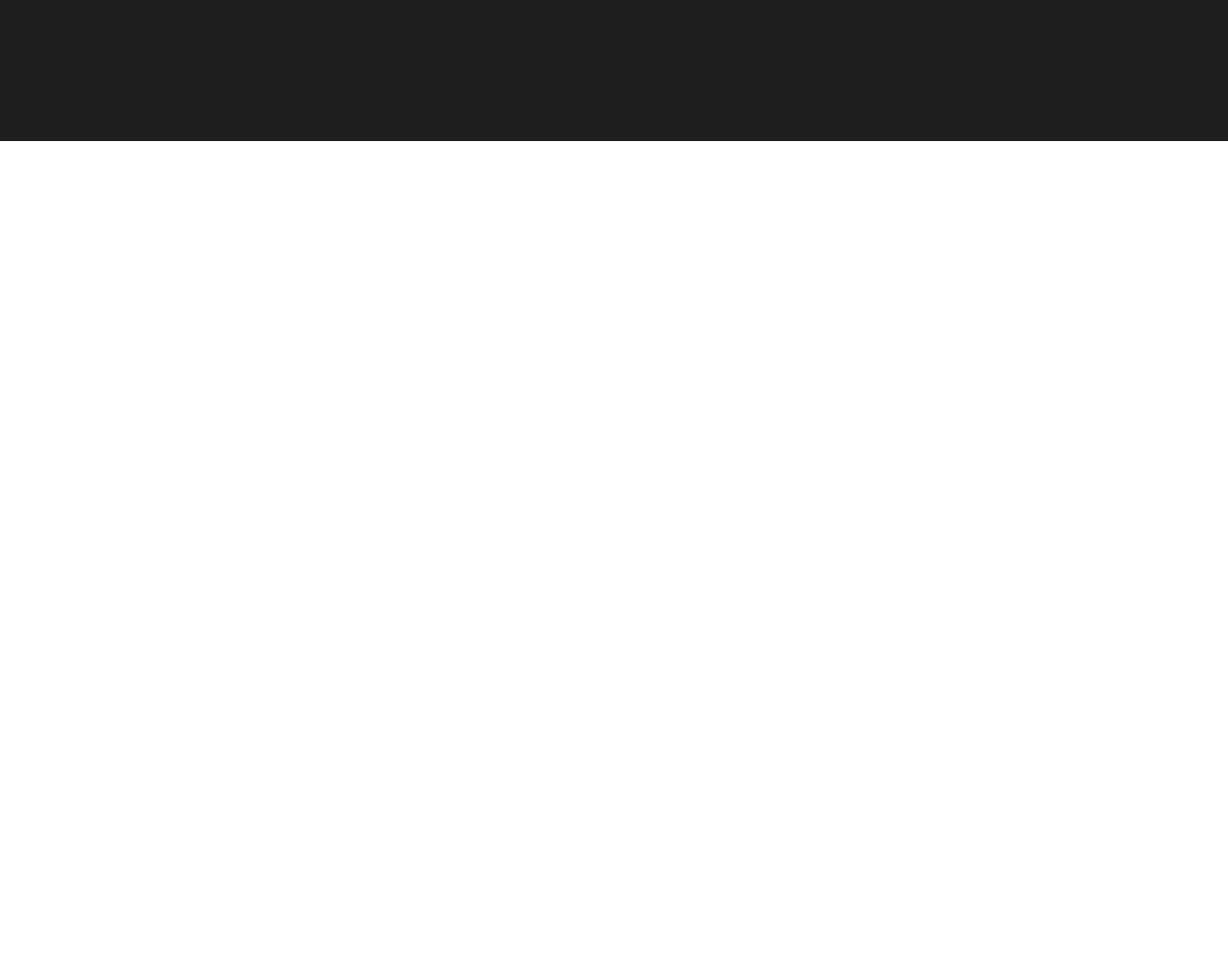
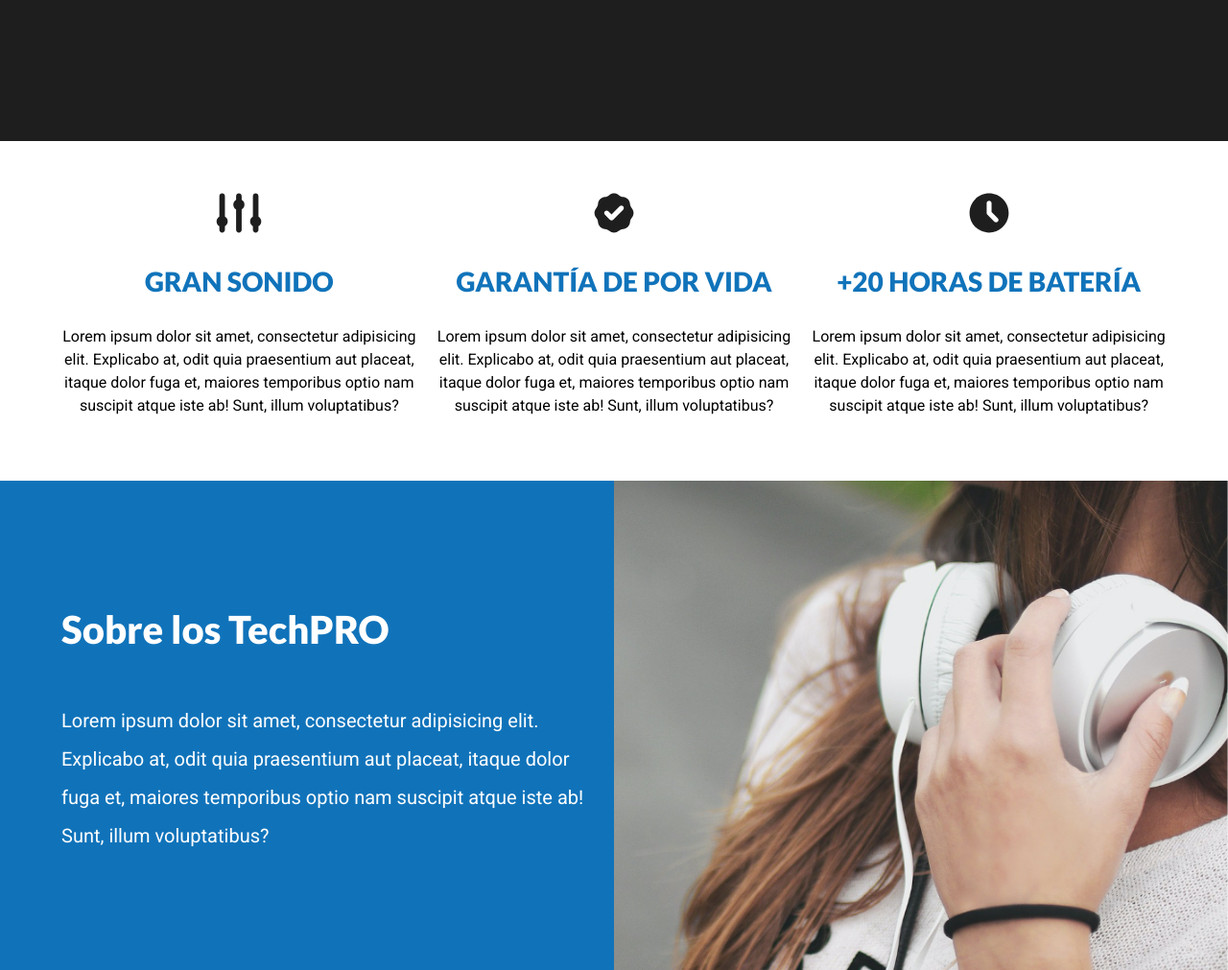
Before and after one commit to Juany313/Tienda-Audifonos, a plain HTML site: page index.html in a window 1280 px wide. Shown: the part 538-1549 px from the top of the page at 96% size. Before the commit the page ends 800 px from the top, so only its background shows below. Drawn offline with Linux system fonts and the light colour scheme.

Commit message:
Section Sobre-Tech-Pro

```diff
--- a/css/styles.css
+++ b/css/styles.css
@@ -127,3 +127,93 @@
     font-size: 6rem;
     font-weight: 900;
 }
+
+/** Iconos **/
+.iconos {
+    padding: var(--separacion) 0;
+}
+@media (min-width: 768px) {
+    .iconos {
+        display: flex;
+        gap: 2rem;
+    }
+}
+
+.icono {
+    text-align: center;
+    margin-bottom: calc( var(--separacion) / 2) ;
+}
+.icono:last-of-type {
+    margin:0;
+}
+@media (min-width: 768px) {
+    .icono {
+        margin: 0;
+    }
+}
+.icono img {
+    width: 5rem;
+    margin: 0 auto;
+}
+.icono h3 {
+    color: var(--primario);
+    text-transform: uppercase;
+    margin-top: calc( var(--separacion) / 2 ) ;
+}
+
+/** Sobre Tech PRO **/
+.sobre-tech {
+    background-position: right;
+    background-image: linear-gradient( to bottom, transparent 50%, var(--primario) 0% ), url(../img/imagen-mujer.jpg);
+    background-repeat: repeat, no-repeat;
+    background-size: 100%, 110rem;
+}
+
+ @media (min-width: 768px) {
+    .sobre-tech {
+        background-image: linear-gradient( to left, transparent 50%, var(--primario) 0% ), url(../img/imagen-mujer.jpg);
+        background-repeat: repeat, no-repeat;
+        background-size: 100%, 110rem;
+    }
+ }
+@media (min-width: 1600px) {
+    .sobre-tech {
+        background-size: 100%, 140rem;
+    }
+}
+.sobre-tech-grid {
+    display: grid;
+    grid-template-rows: repeat(2, 40rem);
+    row-gap: var(--separacion);
+}
+
+@media (min-width: 768px) {
+    .sobre-tech-grid {
+        grid-template-rows: unset;
+        row-gap: unset;
+        grid-template-columns: repeat(2, 1fr);
+        column-gap: 4rem;
+        padding: calc( var(--separacion ) * 2) 0;
+    }
+}
+
+.texto-sobre-tech {
+    grid-row: 2 / 3;
+    color: var(--blanco);
+    display: flex;
+    flex-direction: column;
+    justify-content: space-around;
+    padding-bottom: var(--separacion);
+}
+@media (min-width: 768px) {
+    .texto-sobre-tech {
+        padding-bottom: 0;
+    }
+}
+.texto-sobre-tech h2 {
+    font-size: 4rem;
+}
+.texto-sobre-tech p {
+    font-size: 2rem;
+    line-height: 2;
+}
--- a/index.html
+++ b/index.html
@@ -43,5 +43,46 @@
             </div>
         </div>
     </header>
+
+    <section class="contenedor">
+        <div class="iconos">
+            <div class="icono">
+                <img src="img/icono-sonido.svg" alt="imagen-icono">
+                <h3>Gran Sonido</h3>
+                <p>Lorem ipsum dolor sit amet, consectetur adipisicing elit. Explicabo at, odit quia praesentium
+                     aut placeat, itaque dolor fuga et, maiores temporibus optio nam suscipit atque iste ab! Sunt,
+                      illum voluptatibus?
+                </p>
+            </div>
+            <div class="icono">
+                <img src="img/icono-garantia.svg" alt="imagen-icono">
+                <h3>Garantía de por vida</h3>
+                <p>Lorem ipsum dolor sit amet, consectetur adipisicing elit. Explicabo at, odit quia praesentium
+                     aut placeat, itaque dolor fuga et, maiores temporibus optio nam suscipit atque iste ab! Sunt,
+                      illum voluptatibus?
+                </p>
+            </div>
+            <div class="icono">
+                <img src="img/icono-bateria.svg" alt="imagen-icono">
+                <h3>+20 Horas de Batería</h3>
+                <p>Lorem ipsum dolor sit amet, consectetur adipisicing elit. Explicabo at, odit quia praesentium
+                     aut placeat, itaque dolor fuga et, maiores temporibus optio nam suscipit atque iste ab! Sunt,
+                      illum voluptatibus?
+                </p>
+            </div>
+        </div>
+    </section>
+
+    <section class="sobre-tech">
+        <div class="contenedor sobre-tech-grid">
+            <div class="texto-sobre-tech">
+                <h2>Sobre los <span>TechPRO</span></h2>
+                <p>Lorem ipsum dolor sit amet, consectetur adipisicing elit. Explicabo at, odit quia praesentium
+                    aut placeat, itaque dolor fuga et, maiores temporibus optio nam suscipit atque iste ab! Sunt,
+                     illum voluptatibus?
+               </p>
+            </div>
+        </div>
+    </section>
 </body>
 </html>
```
